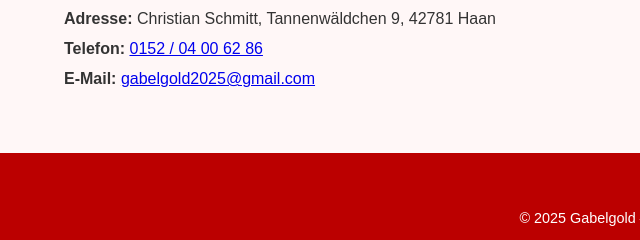
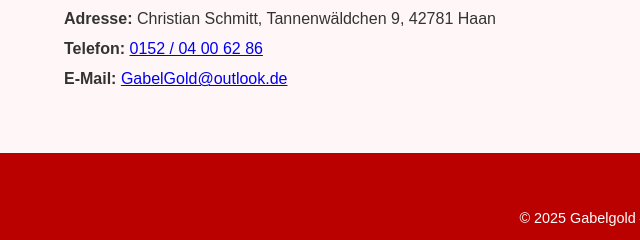
Before and after one commit to ipsschmitt-netizen/gabelgold-site, a plain HTML site: page index.html in a window 1280 px wide. Shown: the part 5229-5469 px from the top of the page, 0-640 px from the left. Drawn offline with Linux system fonts and the light colour scheme.

Commit message:
Update email address to GabelGold@outlook.de and add new professional company logo

```diff
--- a/index.html
+++ b/index.html
@@ -271,7 +271,7 @@
       <ul class="contact-list">
         <li><strong>Adresse:</strong> Christian Schmitt, Tannenwäldchen 9, 42781 Haan</li>
         <li><strong>Telefon:</strong> <a href="tel:+4915204006286">0152 / 04 00 62 86</a></li>
-        <li><strong>E-Mail:</strong> <a href="mailto:gabelgold2025@gmail.com">gabelgold2025@gmail.com</a></li>
+        <li><strong>E-Mail:</strong> <a href="mailto:GabelGold@outlook.de">GabelGold@outlook.de</a></li>
       </ul>
     </div>
   </section>
```
Also changed, not shown: logo.png.
